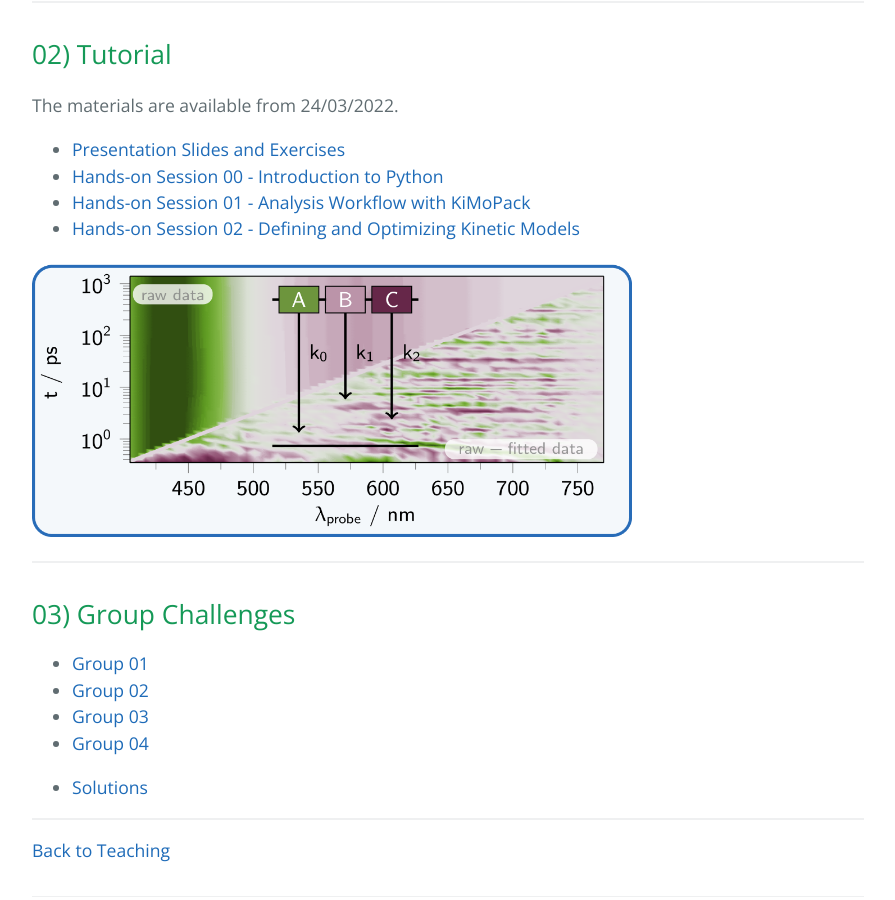
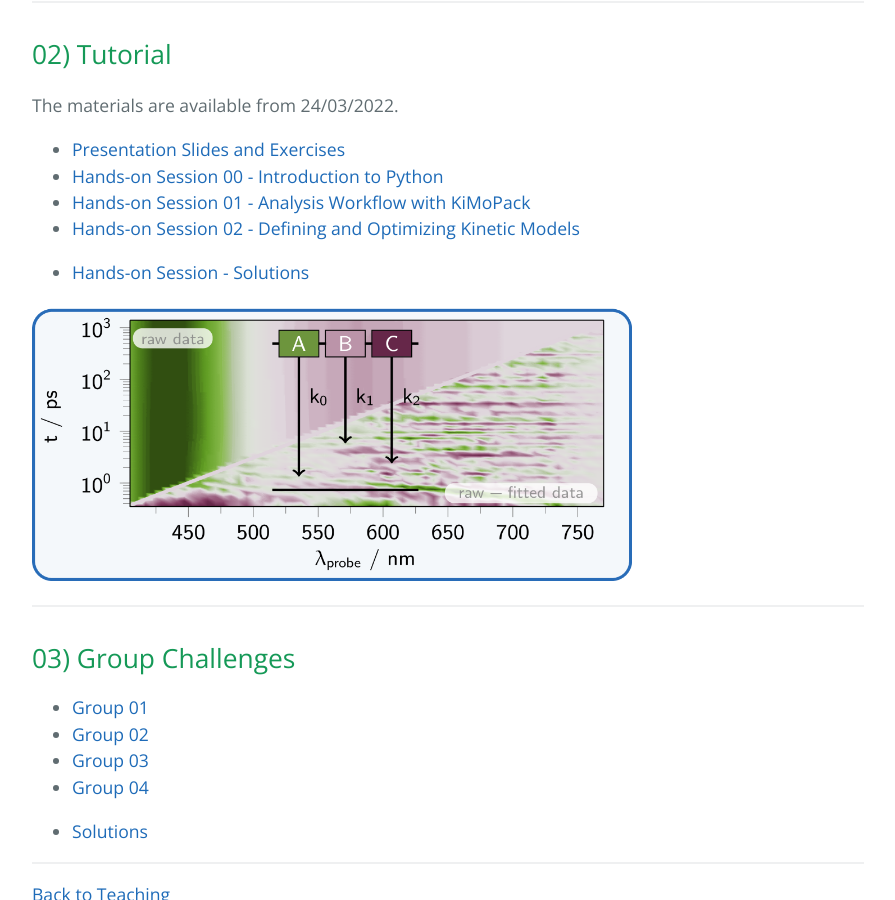
Before and after one commit to carolin-m/carolin-m.github.io, a Jekyll site: the page built from KiMoPack_tutorial.md, in a window 1280 px wide and 900 px high, scrolled down 1065 px. Shown: the whole window, without its empty margins (192-1087 px from the left). Built offline with Jekyll 4.4.1, drawn with Linux system fonts in a browser that asks for light colours.

Commit message:
Update KiMoPack_tutorial.md

```diff
--- a/KiMoPack_tutorial.md
+++ b/KiMoPack_tutorial.md
@@ -35,6 +35,8 @@ The materials are available from 24/03/2022.
 - [Hands-on Session 01 - Analysis Workflow with KiMoPack](./docs/KiMoPack/01_hands-on_session.zip)
 - [Hands-on Session 02 - Defining and Optimizing Kinetic Models](./docs/KiMoPack/02_hands-on_session.zip)
 
+- [Hands-on Session - Solutions]( )
+
 <img width=600 src='https://raw.githubusercontent.com/carolin-m/carolin-m.github.io/main/images/TOC_KiMoPack.png'>
 
 _____
```
